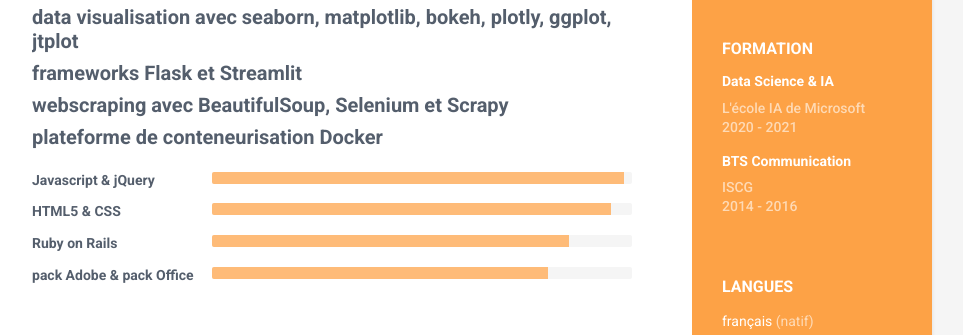
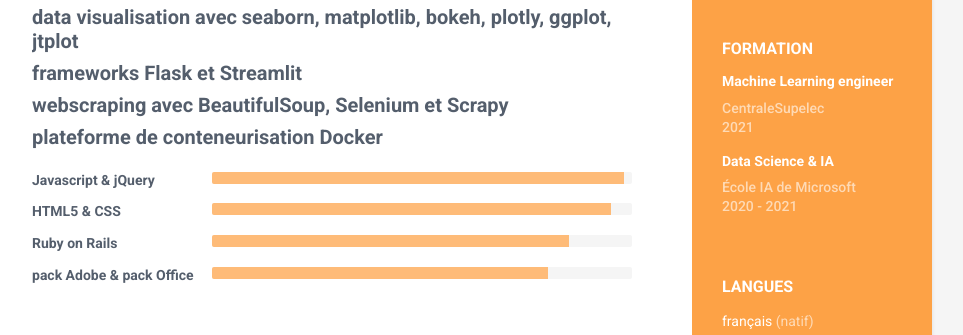
Before and after one commit to BeeJasmine/BeeJasmine.github.io, a plain HTML site: page resume.html in a window 1280 px wide. Shown: the part 415-750 px from the top of the page, without its empty margins (188-1151 px from the left). Drawn offline with nearby package versions, Linux system fonts and the light colour scheme.

Commit message:
few little corrections

```diff
--- a/resume.html
+++ b/resume.html
@@ -40,16 +40,19 @@
             <div class="education-container container-block">
                 <h2 class="container-block-title">formation</h2>
                  <ul class="list-unstyled interests-list">
+
+                    <div class="item">
+                        <li><h4 class="degree">Machine Learning engineer</h4></li>
+                            <h5 class="meta">CentraleSupelec</h5>
+                        <h5 class="meta"></h5>
+                            <div class="time">2021</div>
+                    </div><!--//item-->
+
                     <div class="item">
                         <li><h4 class="degree">Data Science & IA</h4></li>
-                        <h5 class="meta">L'école IA de Microsoft</h5>
+                        <h5 class="meta">École IA de Microsoft</h5>
                             <div class="time">2020 - 2021</div>
                     </div><!--//item-->
-                    <div class="item">
-                        <li><h4 class="degree">BTS Communication</h4></li>
-                        <h5 class="meta">ISCG</h5>
-                        <div class="time">2014 - 2016</div>
-                </div><!--//item-->
             </div><!--//education-container-->
 
             <div class="languages-container container-block">
```
